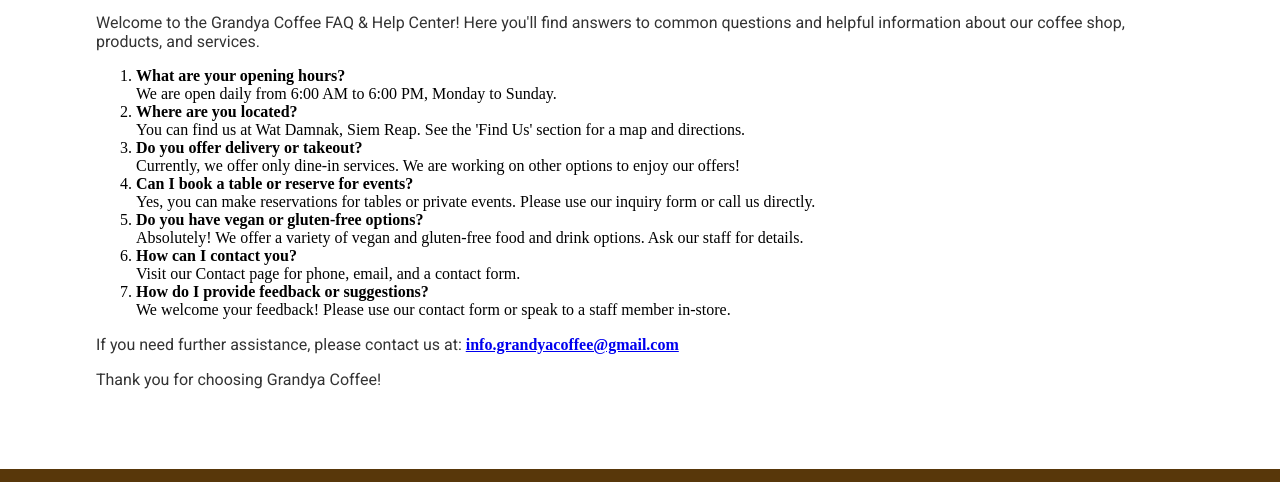
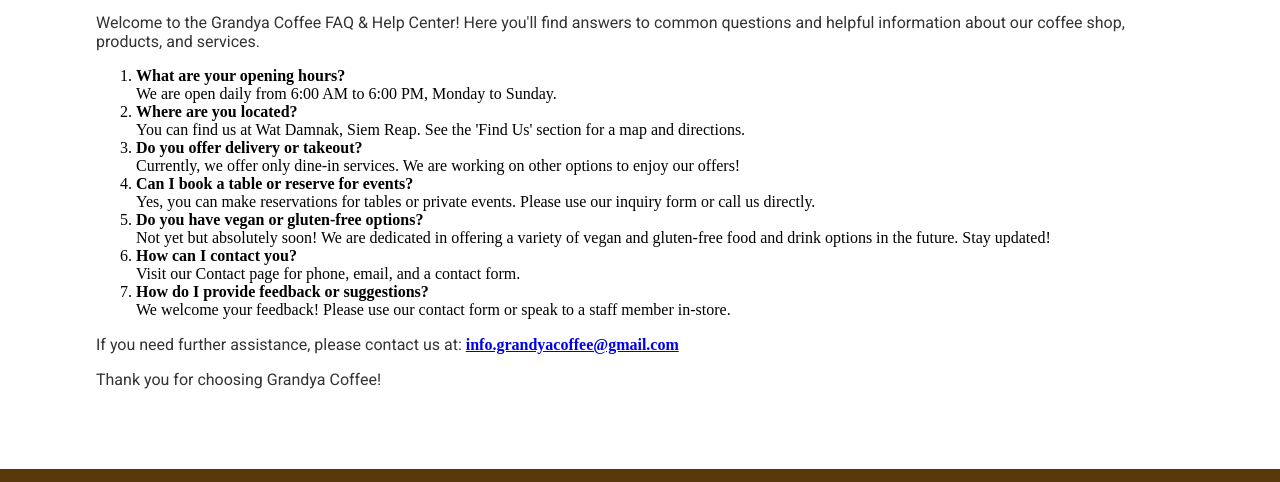
Before and after one commit to grandyacoffee/grandyacoffee, a website: page footerlinks/faq.html in a window 1280 px wide. Shown: the part 230-712 px from the top of the page. Drawn offline with Linux system fonts and the light colour scheme; no server answers.

Commit message:
Update faq.html

```diff
--- a/footerlinks/faq.html
+++ b/footerlinks/faq.html
@@ -31,7 +31,7 @@
                 <li><strong>Can I book a table or reserve for events?</strong><br>
                 Yes, you can make reservations for tables or private events. Please use our inquiry form or call us directly.</li>
                 <li><strong>Do you have vegan or gluten-free options?</strong><br>
-                Absolutely! We offer a variety of vegan and gluten-free food and drink options. Ask our staff for details.</li>
+                Not yet but absolutely soon! We are dedicated in offering a variety of vegan and gluten-free food and drink options in the future. Stay updated!</li>
                 <li><strong>How can I contact you?</strong><br>
                 Visit our Contact page for phone, email, and a contact form.</li>
                 <li><strong>How do I provide feedback or suggestions?</strong><br>
```
